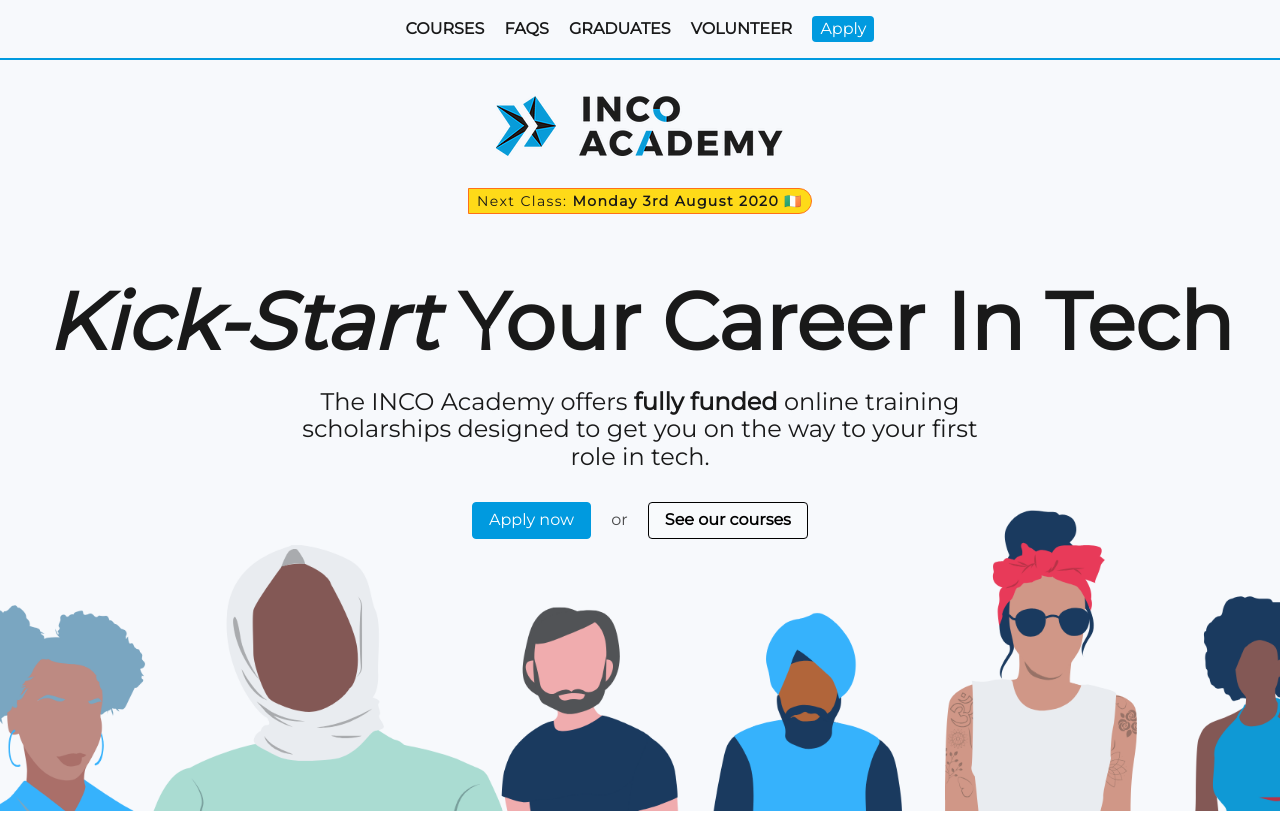
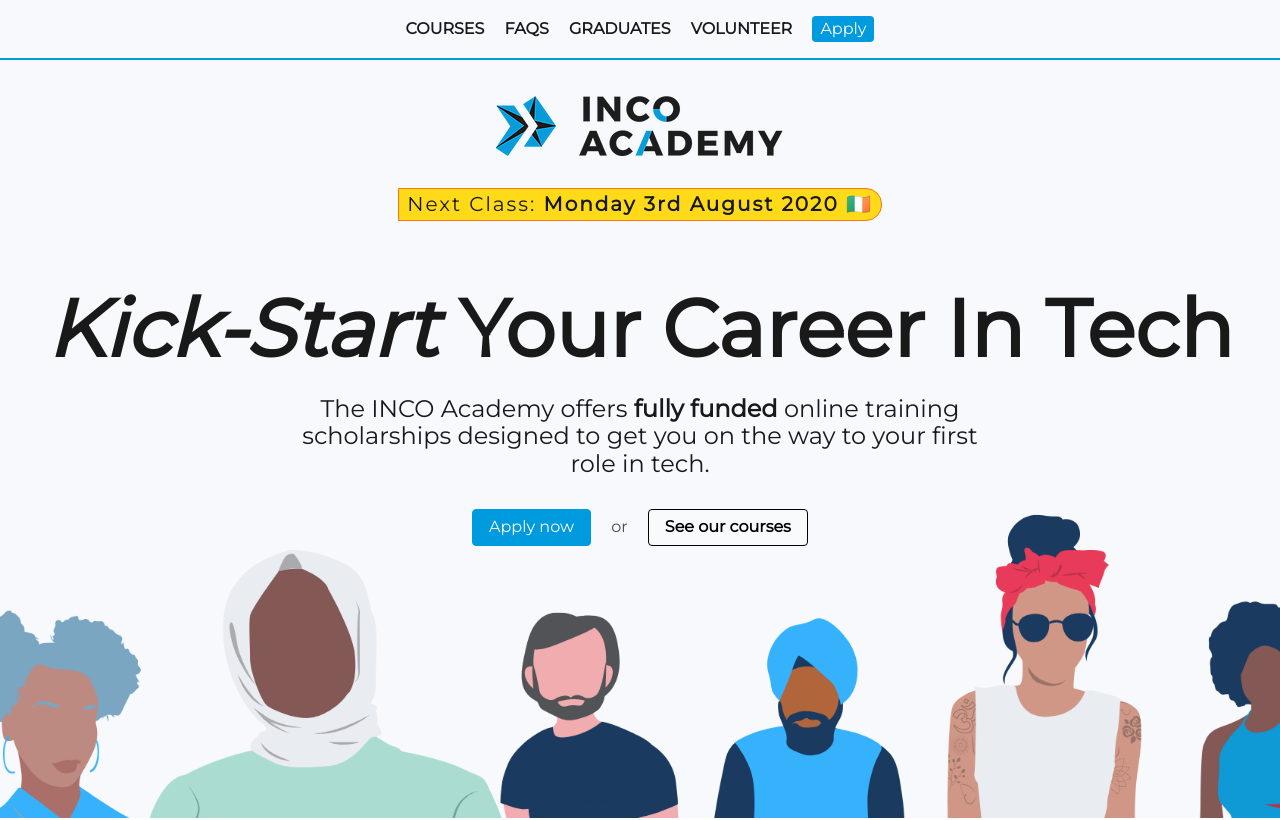
Before and after one commit to INCO-Ireland/inco-Ireland.github.io, a plain HTML site: page index.html in a window 1280 px wide. Shown: the top 820 px of the page. Drawn offline with nearby package versions, Linux system fonts and the light colour scheme; some packages are replaced by stand-ins of ours; a script that the page names is missing.

Commit message:
"Next Class" emphasis

```diff
--- a/index.html
+++ b/index.html
@@ -46,7 +46,7 @@
 
                     <img src="./img/inco-academy-logo-horizontal.webp" class="mt5 pv4 ph3 pt5 pa4-ns db center-l">
                     <div
-                        class="dib center pv1 ph2 mb1 fw4 f6 tracked black bg-yellow o-90 ba br4 br--right b--orange">
+                        class="dib center pv1 ph2 mb1 fw4 f5 f4-ns tracked black bg-yellow o-90 ba br4 br--right b--orange">
                         Next Class: <span class="b">Monday 3rd August 2020</span> 🇮🇪</div>
 
                     <h1 class="f2 f1-m f-subheadline-l fw7 mb0 lh-title ttc"><span class="i">Kick-start</span> your career in Tech</h1>
```
